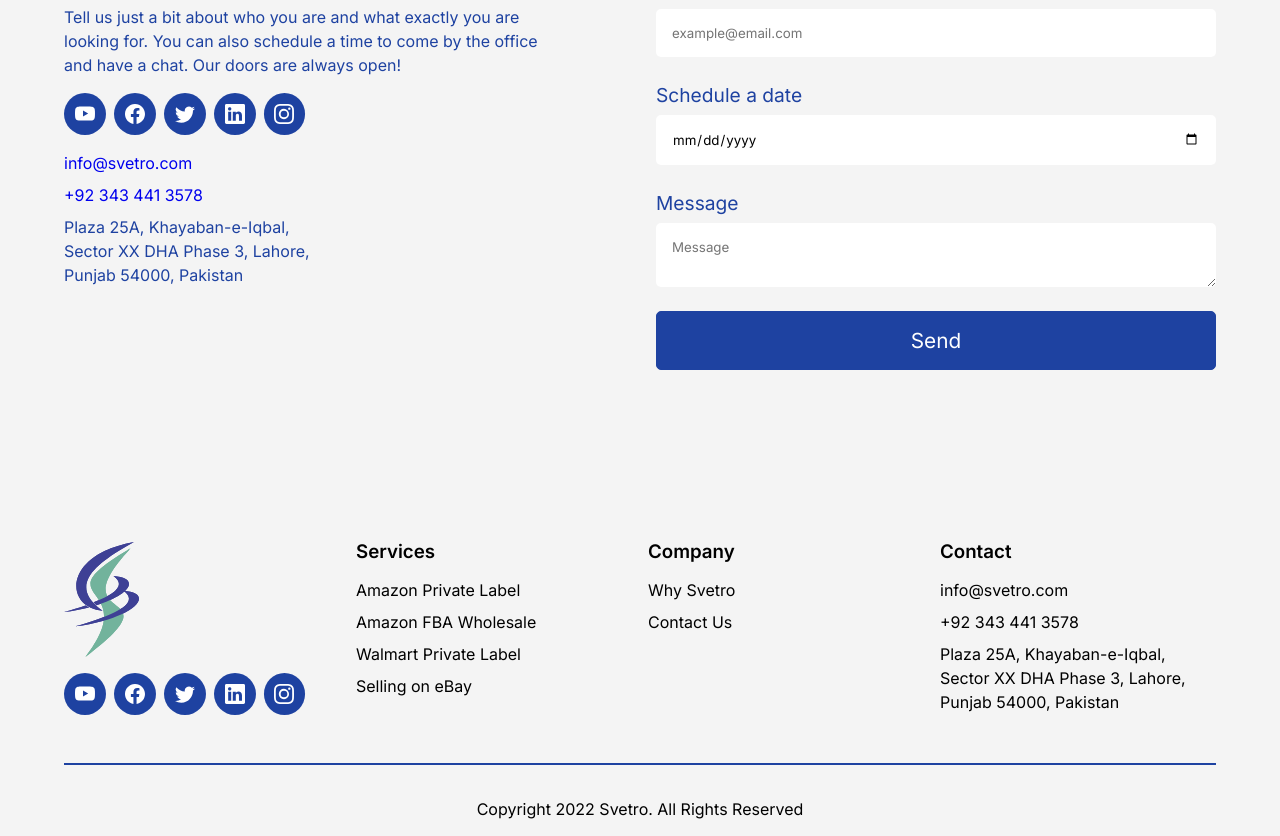
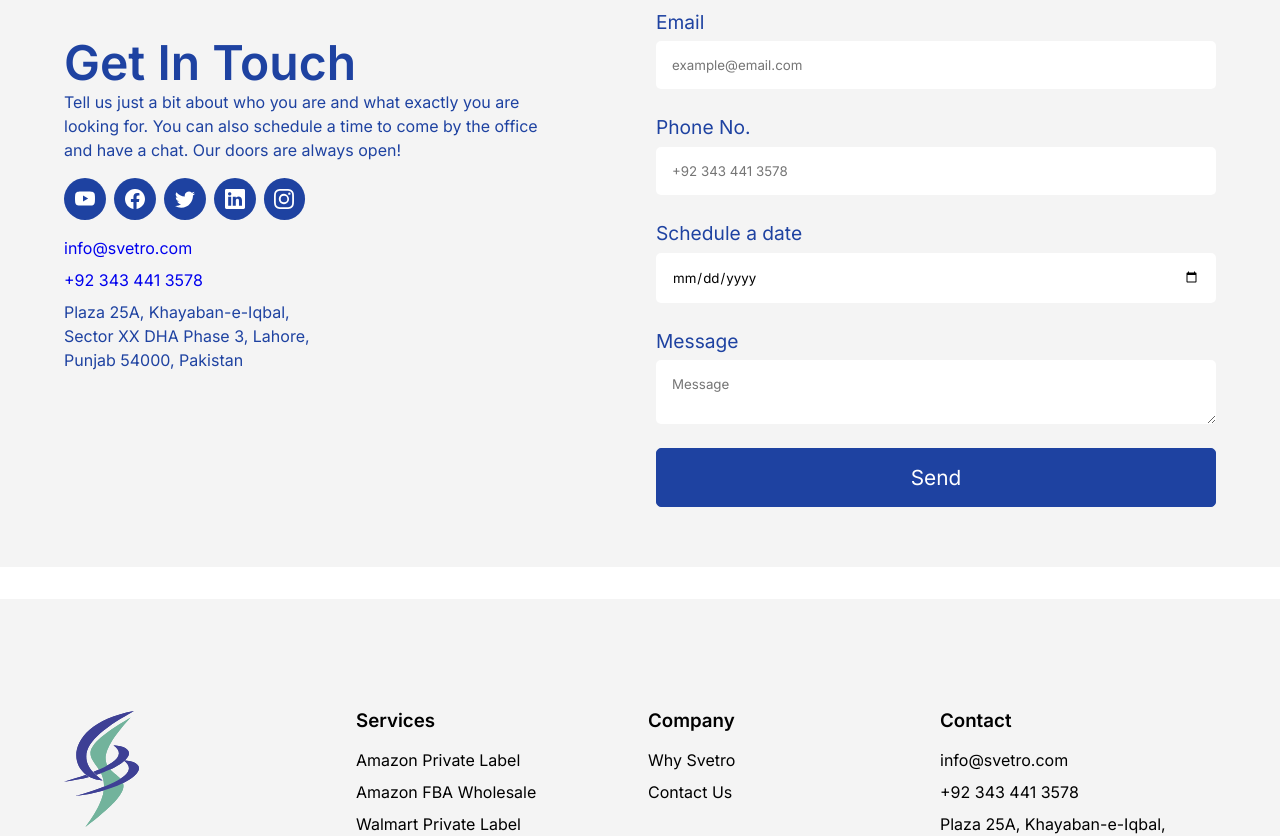
Before and after one commit to hariscs/svetro-app, a React (Create React App) app: page /contact in a window 1280 px wide. Shown: the part 975-1811 px from the top of the page. Built offline with nearby package versions, Linux system fonts and the light colour scheme.

Commit message:
fix navbar

```diff
--- a/src/Globals.css
+++ b/src/Globals.css
@@ -51,6 +51,10 @@ input,
 textarea,
 button {
 	font-family: inherit;
+}
+
+section {
+	padding: 2rem 0;
 }
 
 .container {
--- a/src/components/Navbar/Navbar.jsx
+++ b/src/components/Navbar/Navbar.jsx
@@ -39,6 +39,7 @@ const Navbar = () => {
 						<li className={styles.menu__item}>
 							<NavLink
 								to='/walmart'
+								onClick={() => setClick(true)}
 								className={(navData) =>
 									navData.isActive
 										? `${styles.menu__active} ${styles.menu__link}`
@@ -51,6 +52,7 @@ const Navbar = () => {
 						<li className={styles.menu__item}>
 							<NavLink
 								to='/ebay'
+								onClick={() => setClick(true)}
 								className={(navData) =>
 									navData.isActive
 										? `${styles.menu__active} ${styles.menu__link}`
@@ -63,6 +65,7 @@ const Navbar = () => {
 						<li className={styles.menu__item}>
 							<NavLink
 								to='/fba'
+								onClick={() => setClick(true)}
 								className={(navData) =>
 									navData.isActive
 										? `${styles.menu__active} ${styles.menu__link}`
@@ -75,6 +78,7 @@ const Navbar = () => {
 						<li className={styles.menu__item}>
 							<NavLink
 								to='/why'
+								onClick={() => setClick(true)}
 								className={(navData) =>
 									navData.isActive
 										? `${styles.menu__active} ${styles.menu__link}`
@@ -87,6 +91,7 @@ const Navbar = () => {
 						<li className={styles.menu__item}>
 							<NavLink
 								to='/contact'
+								onClick={() => setClick(true)}
 								className={(navData) =>
 									navData.isActive
 										? `${styles.menu__active} ${styles.menu__link}`
--- a/src/container/Form/Form.jsx
+++ b/src/container/Form/Form.jsx
@@ -91,12 +91,20 @@ const Form = () => {
 							/>
 							<label htmlFor='email'>Email</label>
 							<input
-								type='email'
+								type='tel'
 								name='email'
 								id='email'
 								required
 								placeholder='example@email.com'
 							/>
+							<label htmlFor='call'>Phone No.</label>
+							<input
+								type='call'
+								name='number'
+								id='call'
+								placeholder='+92 343 441 3578'
+							/>
+
 							<label htmlFor='email'>Schedule a date</label>
 							<input
 								type='date'
```
